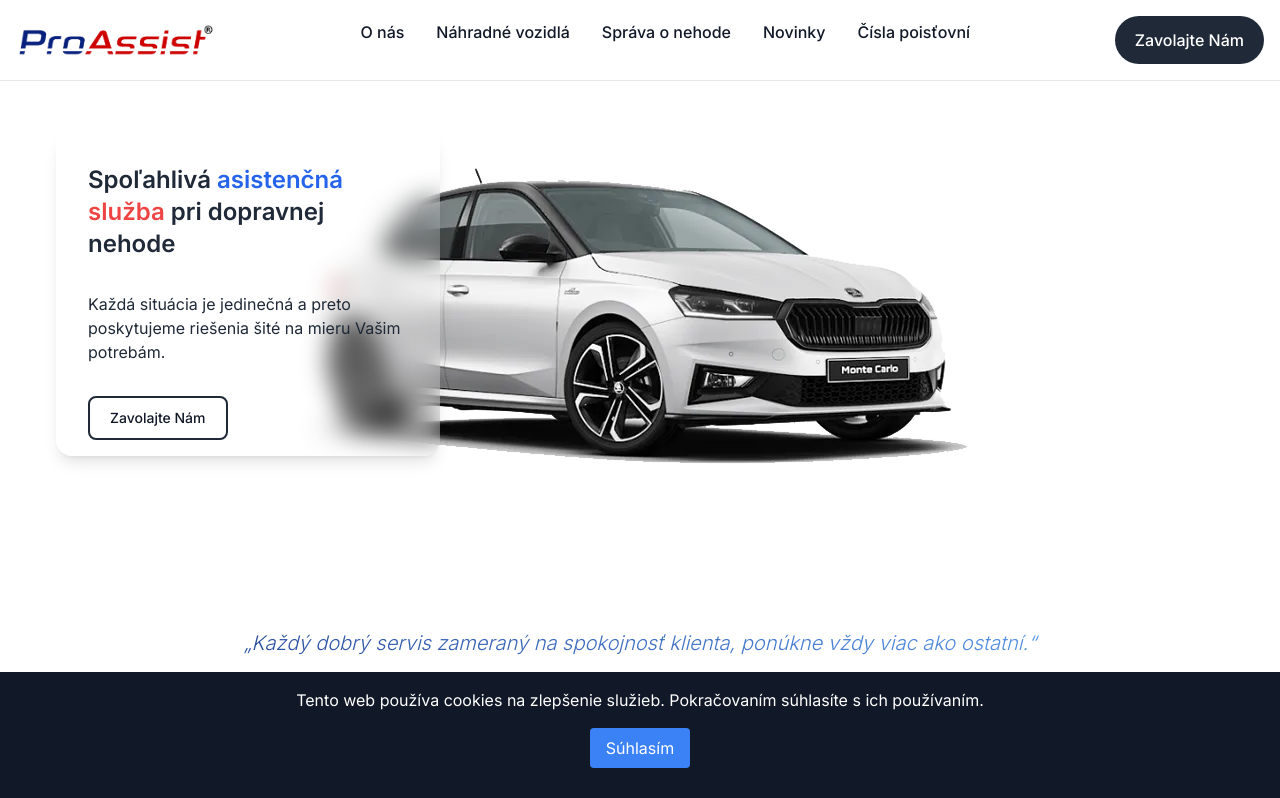
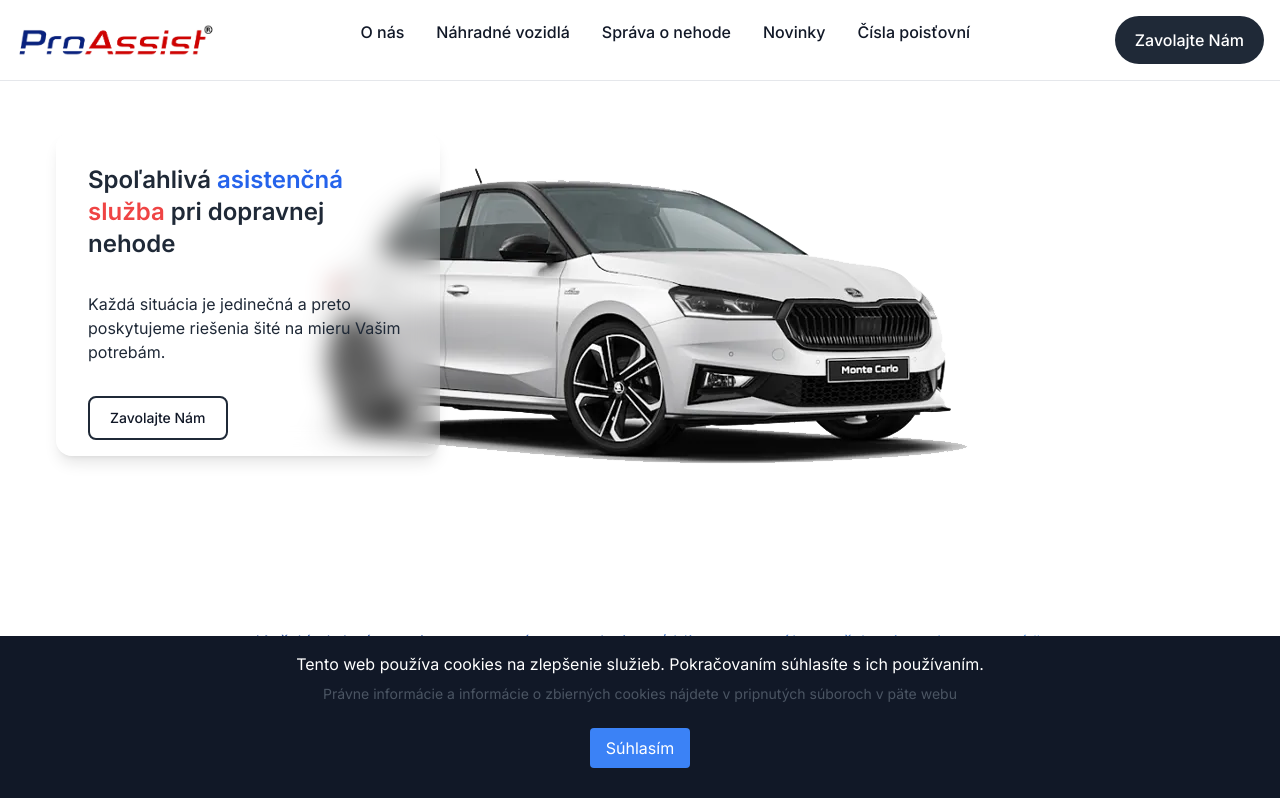
Before and after one commit to dejvidEm/proassist_web, a Next.js app: page / in a window 1280 px wide. Shown: the top 798 px of the page. Built offline with nearby package versions, Linux system fonts and the light colour scheme.

Commit message:
updated cookies approval

```diff
--- a/components/CookieBanner.tsx
+++ b/components/CookieBanner.tsx
@@ -23,6 +23,7 @@ export default function CookieBanner() {
         Tento web používa cookies na zlepšenie služieb. Pokračovaním súhlasíte s ich
         používaním.
       </p>
+      <p className='text-sm text-gray-600 my-2'>Právne informácie a informácie o zbierných cookies nájdete v pripnutých súboroch v päte webu</p>
       <button onClick={handleAccept} className="my-4 bg-blue-500 text-white px-4 py-2 rounded">
         Súhlasím
       </button>
```
